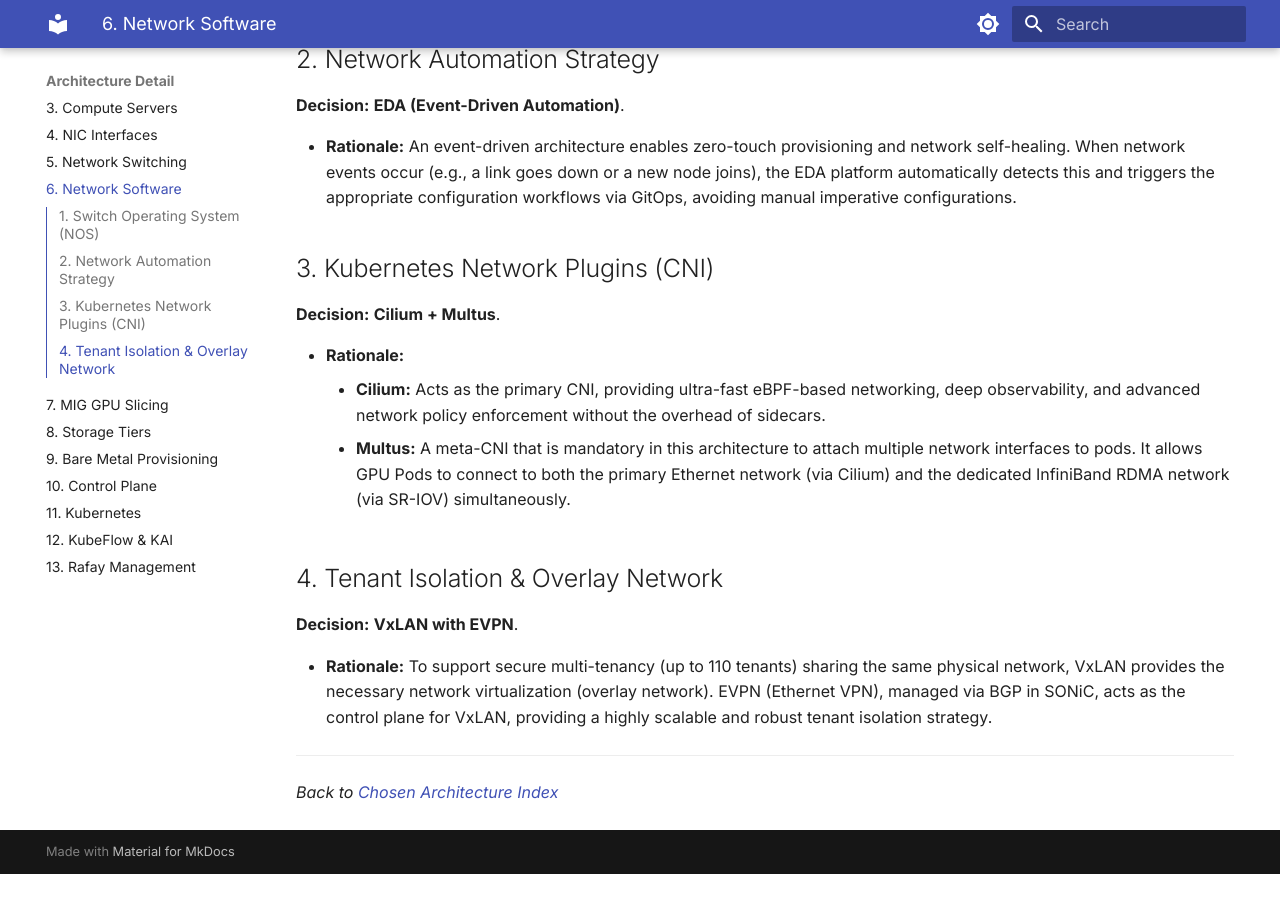
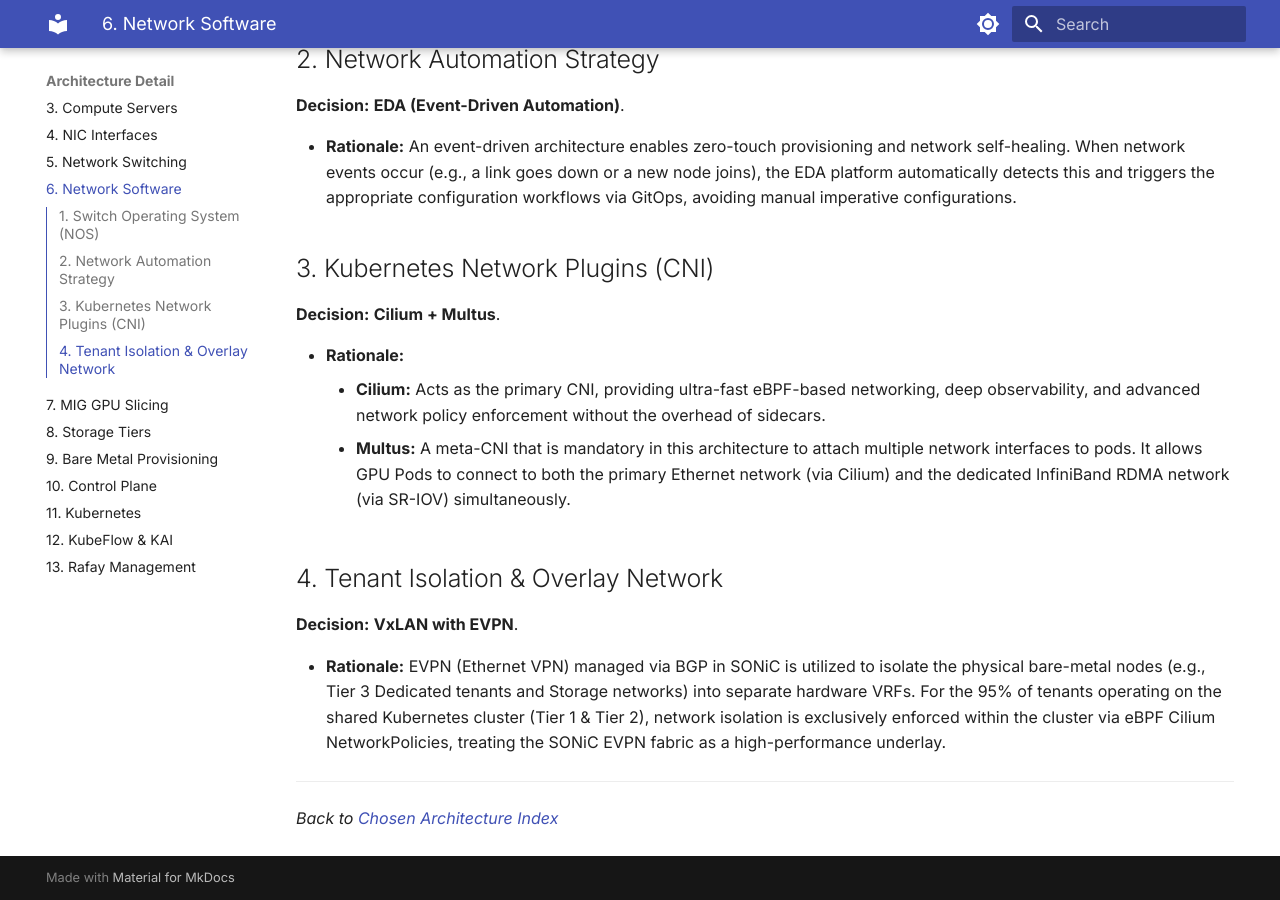
Before and after one commit to Umer-Farooq-CS/hpc-reference-architecture, an MkDocs documentation site: the page built from Reference Architecture/06_network_software.md, in a window 1280 px wide and 900 px high, scrolled down 791 px. Built offline with MkDocs 1.6.1 and Material for MkDocs 9.7.7, drawn with Linux system fonts in a browser that asks for light colours; comment, search, counter and statistics services are not loaded; before the commit the page ends 1665 px from its top, so only the background shows below that.

Commit message:
Fix mathematical contradictions in tenant limits and EVPN isolation errors

```diff
--- a/Reference Architecture/06_network_software.md
+++ b/Reference Architecture/06_network_software.md
@@ -29,7 +29,7 @@
 ## 4. Tenant Isolation & Overlay Network
 **Decision:** **VxLAN with EVPN**.
 
-*   **Rationale:** To support secure multi-tenancy (up to 110 tenants) sharing the same physical network, VxLAN provides the necessary network virtualization (overlay network). EVPN (Ethernet VPN), managed via BGP in SONiC, acts as the control plane for VxLAN, providing a highly scalable and robust tenant isolation strategy.
+*   **Rationale:** EVPN (Ethernet VPN) managed via BGP in SONiC is utilized to isolate the physical bare-metal nodes (e.g., Tier 3 Dedicated tenants and Storage networks) into separate hardware VRFs. For the 95% of tenants operating on the shared Kubernetes cluster (Tier 1 & Tier 2), network isolation is exclusively enforced within the cluster via eBPF Cilium NetworkPolicies, treating the SONiC EVPN fabric as a high-performance underlay.
 
 ---
 *Back to [Chosen Architecture Index](index.md)*
```
Also changed, not shown: Reference Architecture/07_mig_gpu_slicing.md (+1 -1 lines), Reference Architecture/17_tenant_models.md (+5 -4 lines), context.md (+1 -1 lines), 3 other files.
